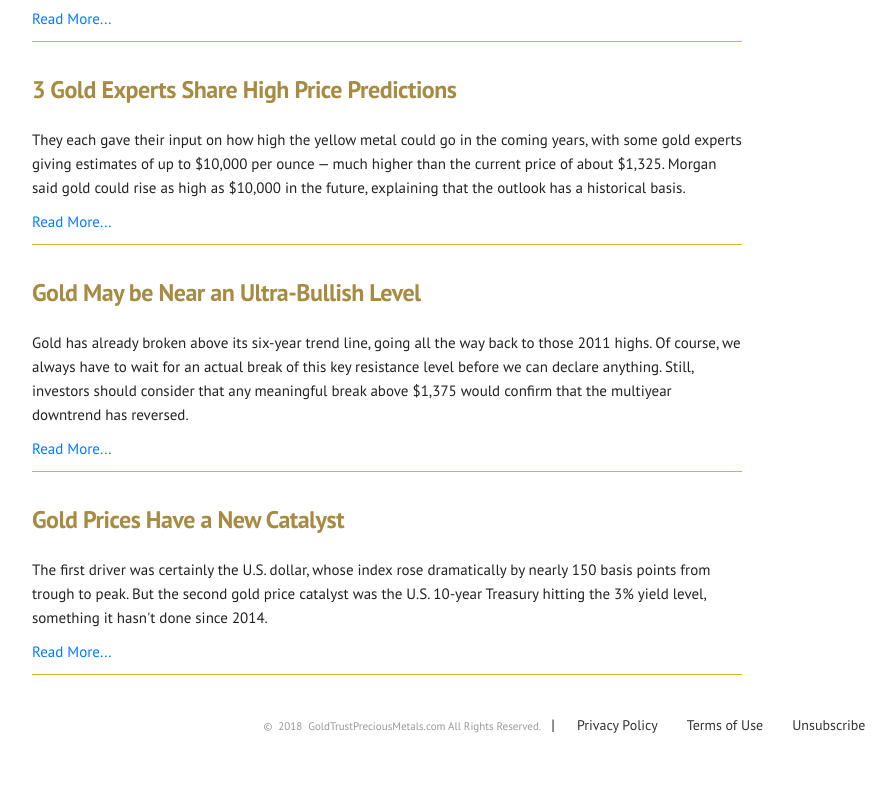
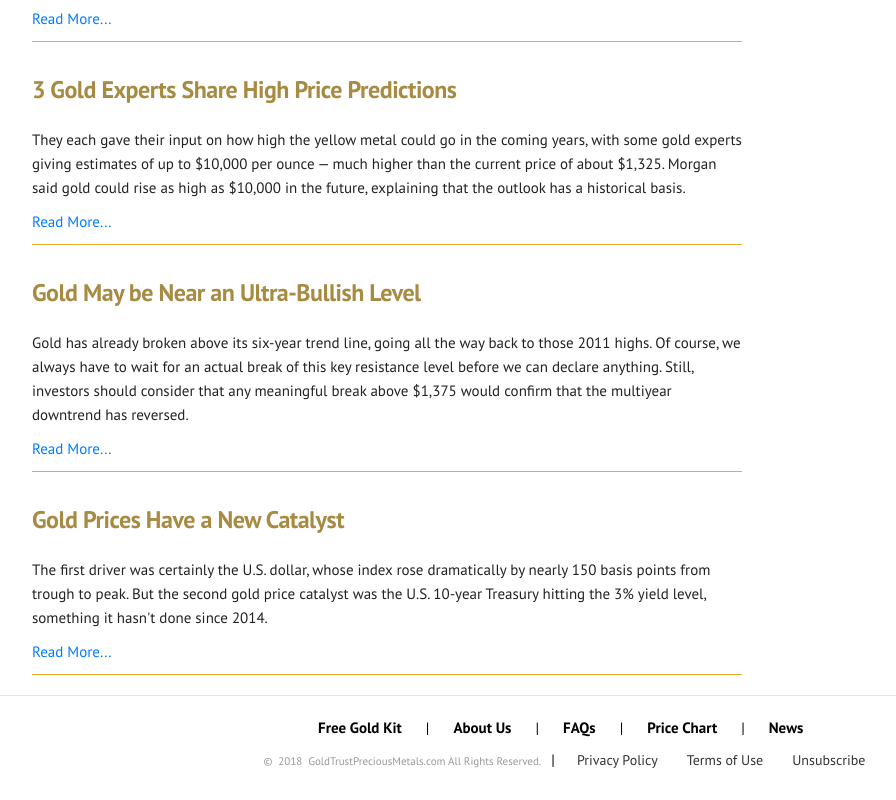
Before and after one commit to Russlascala/GTPM-addon, a plain HTML site: page news.html in a window 1280 px wide. Shown: the part 779-1579 px from the top of the page, without its empty margins (68-964 px from the left). Before the commit the page ends 1544 px from the top, so only its background shows below. Drawn offline with nearby package versions, Linux system fonts and the light colour scheme; a web font is replaced by a local one.

Commit message:
added the footer nav to all the pages

```diff
--- a/css/style.css
+++ b/css/style.css
@@ -121,6 +121,11 @@ ul#footerNav-ul {
 
 .footer-nav-link {
     color: black;
+    font-weight: bold;
+}
+
+.footer-nav-link:hover{
+    color: #88691b;
 }
 
 #footerNav li::after{
--- a/news.html
+++ b/news.html
@@ -178,9 +178,28 @@
 
         <!-- End Site Content Section  -->
         <!--  Footer Section  -->
-        <div class="row ">
+        <hr>
+        <div class="row " style="overflow:auto; color:black;">
             <div class="container">
-                <div class="col-12">
+                <div class="col-12" id="footerNav">
+                    <ul id="footerNav-ul">
+                        <li class="nav-item">
+                            <a class="footer-nav-link" href="index.html">Free Gold Kit</a>
+                        </li>
+                        <li class="nav-item">
+                            <a class="footer-nav-link" href="about.html">About Us</a>
+                        </li>
+                        <li class="nav-item">
+                            <a class="footer-nav-link" href="faqs.html">FAQs</a>
+                        </li>
+                        <li class="nav-item">
+                            <a class="footer-nav-link" href="price.html">Price Chart</a>
+                        </li>
+                        <li class="nav-item">
+                            <a class="footer-nav-link" href="news.html">News</a>
+                        </li>
+                    </ul>
+                </div>
                 <br clear="all">
                 <div class="row bottom_links">
                     <span style="color:#999; font-size:11px; ">
@@ -196,7 +215,7 @@
                         title="Unsubscribe">Unsubscribe</a>
                     <br>
                 </div>
-                </div>
+
                 <br>
             </div>
         </div>
```
Also changed, not shown: about.html (+1 -0 lines), faqs.html (+21 -1 lines), index.html (+33 -8 lines), price.html (+21 -1 lines). Lines whose indentation alone changed are shown as unchanged.
